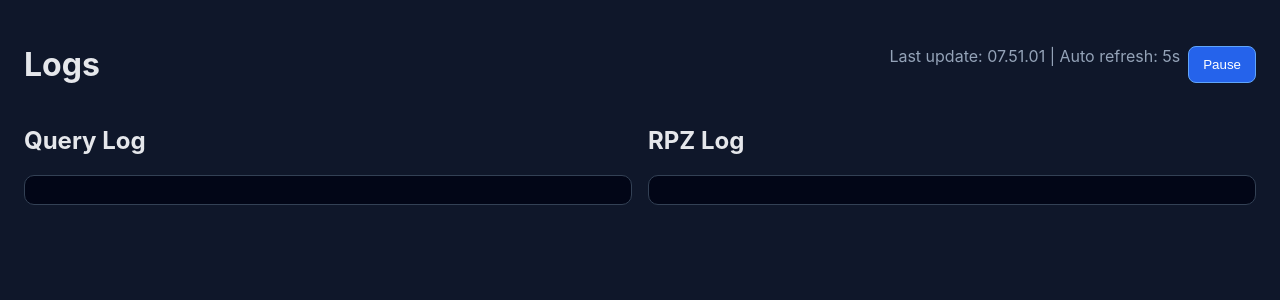
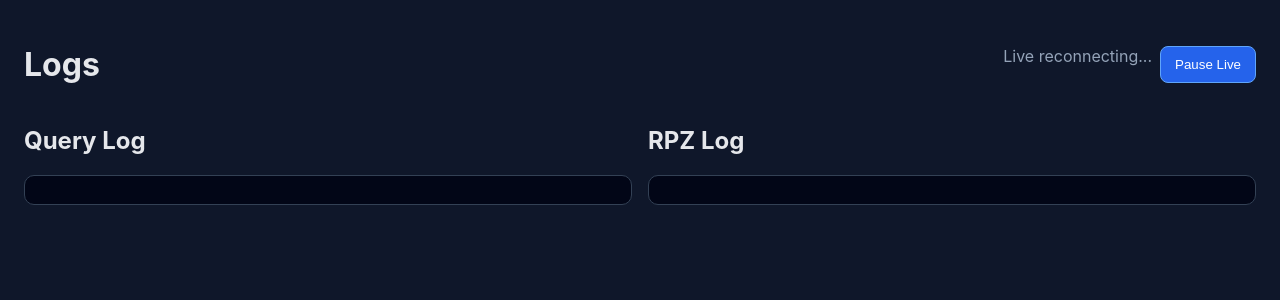
Before and after one commit to alifiandzaki131103-rgb/rpz-monitor-bind9-komdigi, a FastAPI app: page /logs in a window 1280 px wide. Shown: the part 64-364 px from the top of the page. Run offline with FastAPI, Linux system fonts and the light colour scheme; the visitor is signed in with stand-in values (Sample User, id 1); data that the repository does not hold is empty; parts of the project's set-up code (start-up, migrations or seed data) failed here and were passed over.

Commit message:
Stream logs live with SSE

```diff
--- a/app/main.py
+++ b/app/main.py
@@ -1,10 +1,10 @@
-import os, re, subprocess, sqlite3, time, xml.etree.ElementTree as ET
+import asyncio, json, os, re, subprocess, sqlite3, time, xml.etree.ElementTree as ET
 from datetime import datetime
 from pathlib import Path
 
 import httpx, psutil
 from fastapi import FastAPI, Form, Request
-from fastapi.responses import HTMLResponse, RedirectResponse
+from fastapi.responses import HTMLResponse, RedirectResponse, StreamingResponse
 from fastapi.staticfiles import StaticFiles
 from fastapi.templating import Jinja2Templates
 from passlib.context import CryptContext
@@ -233,6 +233,31 @@ def tail(path, n=80):
         return [str(e)]
 
 
+def file_size(path):
+    try:
+        return Path(path).stat().st_size
+    except Exception:
+        return 0
+
+
+def read_new_lines(path, offset, max_bytes=65536):
+    try:
+        p = Path(path)
+        if not p.exists():
+            return offset, []
+        size = p.stat().st_size
+        if size < offset:
+            offset = 0
+        with p.open("rb") as f:
+            f.seek(offset)
+            data = f.read(max_bytes)
+            offset = f.tell()
+        lines = data.decode(errors="ignore").splitlines()
+        return offset, lines[-200:]
+    except Exception as e:
+        return offset, [str(e)]
+
+
 def normalize_domain(d):
     return d.strip().lower().rstrip(".")
 
@@ -313,6 +338,31 @@ def api_logs(request: Request, lines: int = 120):
     safe_lines = max(10, min(lines, 500))
     return {"query": tail(QUERY_LOG, safe_lines), "rpz": tail(RPZ_LOG, safe_lines), "ts": int(time.time())}
 
+@app.get("/api/logs/live")
+async def api_logs_live(request: Request):
+    user = require_login(request)
+    if not user:
+        return StreamingResponse(iter(["event: error\ndata: unauthorized\n\n"]), media_type="text/event-stream")
+
+    async def event_stream():
+        q_off = file_size(QUERY_LOG)
+        r_off = file_size(RPZ_LOG)
+        yield "event: hello\ndata: live\n\n"
+        while True:
+            if await request.is_disconnected():
+                break
+            q_off_new, q_lines = read_new_lines(QUERY_LOG, q_off)
+            r_off_new, r_lines = read_new_lines(RPZ_LOG, r_off)
+            q_off, r_off = q_off_new, r_off_new
+            if q_lines or r_lines:
+                payload = {"query": q_lines, "rpz": r_lines, "ts": int(time.time())}
+                yield "data: " + json.dumps(payload) + "\n\n"
+            else:
+                yield ": keepalive\n\n"
+            await asyncio.sleep(1)
+
+    return StreamingResponse(event_stream(), media_type="text/event-stream", headers={"Cache-Control": "no-cache", "X-Accel-Buffering": "no"})
+
 @app.get("/api/qps")
 def api_qps(request: Request, range: str = "1h"):
     user = require_login(request)
--- a/app/templates/logs.html
+++ b/app/templates/logs.html
@@ -3,8 +3,8 @@
 <div class="chart-head">
   <h1>Logs</h1>
   <div class="range-buttons">
-    <span id="logStatus" class="muted">Auto refresh: 5s</span>
-    <button type="button" id="toggleRefresh" class="range-btn active">Pause</button>
+    <span id="logStatus" class="muted">Live connecting...</span>
+    <button type="button" id="toggleLive" class="range-btn active">Pause Live</button>
   </div>
 </div>
 
@@ -22,35 +22,47 @@
 </div>
 
 <script>
-let autoRefresh = true;
-let timer = null;
-function renderLines(id, lines) {
+let live = true;
+let source = null;
+const maxLines = 500;
+function appendLines(id, lines) {
+  if (!lines || !lines.length) return;
   const el = document.getElementById(id);
   const nearBottom = (el.scrollTop + el.clientHeight) >= (el.scrollHeight - 40);
-  el.textContent = (lines || []).join('\n');
+  const current = el.textContent ? el.textContent.split('\n').filter(Boolean) : [];
+  const merged = current.concat(lines).slice(-maxLines);
+  el.textContent = merged.join('\n');
   if (nearBottom) el.scrollTop = el.scrollHeight;
 }
-async function refreshLogs() {
-  if (!autoRefresh) return;
-  try {
-    const r = await fetch('/api/logs?lines=120', {cache: 'no-store'});
-    const data = await r.json();
-    if (data.error) return;
-    renderLines('queryLog', data.query);
-    renderLines('rpzLog', data.rpz);
+async function loadInitial() {
+  const r = await fetch('/api/logs?lines=120', {cache: 'no-store'});
+  const data = await r.json();
+  if (data.error) return;
+  document.getElementById('queryLog').textContent = (data.query || []).join('\n');
+  document.getElementById('rpzLog').textContent = (data.rpz || []).join('\n');
+  document.getElementById('queryLog').scrollTop = document.getElementById('queryLog').scrollHeight;
+  document.getElementById('rpzLog').scrollTop = document.getElementById('rpzLog').scrollHeight;
+}
+function connectLive() {
+  if (source) source.close();
+  source = new EventSource('/api/logs/live');
+  source.onopen = () => { document.getElementById('logStatus').textContent = 'Live connected'; };
+  source.onmessage = (event) => {
+    if (!live) return;
+    const data = JSON.parse(event.data);
+    appendLines('queryLog', data.query);
+    appendLines('rpzLog', data.rpz);
     const d = new Date((data.ts || Date.now()/1000) * 1000);
-    document.getElementById('logStatus').textContent = 'Last update: ' + d.toLocaleTimeString('id-ID') + ' | Auto refresh: 5s';
-  } catch (e) {
-    document.getElementById('logStatus').textContent = 'Refresh error';
-  }
+    document.getElementById('logStatus').textContent = 'Live update: ' + d.toLocaleTimeString('id-ID');
+  };
+  source.onerror = () => { document.getElementById('logStatus').textContent = 'Live reconnecting...'; };
 }
-document.getElementById('toggleRefresh').addEventListener('click', () => {
-  autoRefresh = !autoRefresh;
-  document.getElementById('toggleRefresh').textContent = autoRefresh ? 'Pause' : 'Resume';
-  document.getElementById('toggleRefresh').classList.toggle('active', autoRefresh);
-  if (autoRefresh) refreshLogs();
+document.getElementById('toggleLive').addEventListener('click', () => {
+  live = !live;
+  document.getElementById('toggleLive').textContent = live ? 'Pause Live' : 'Resume Live';
+  document.getElementById('toggleLive').classList.toggle('active', live);
+  document.getElementById('logStatus').textContent = live ? 'Live connected' : 'Live paused';
 });
-refreshLogs();
-timer = setInterval(refreshLogs, 5000);
+loadInitial().then(connectLive);
 </script>
 {% endblock %}
```
